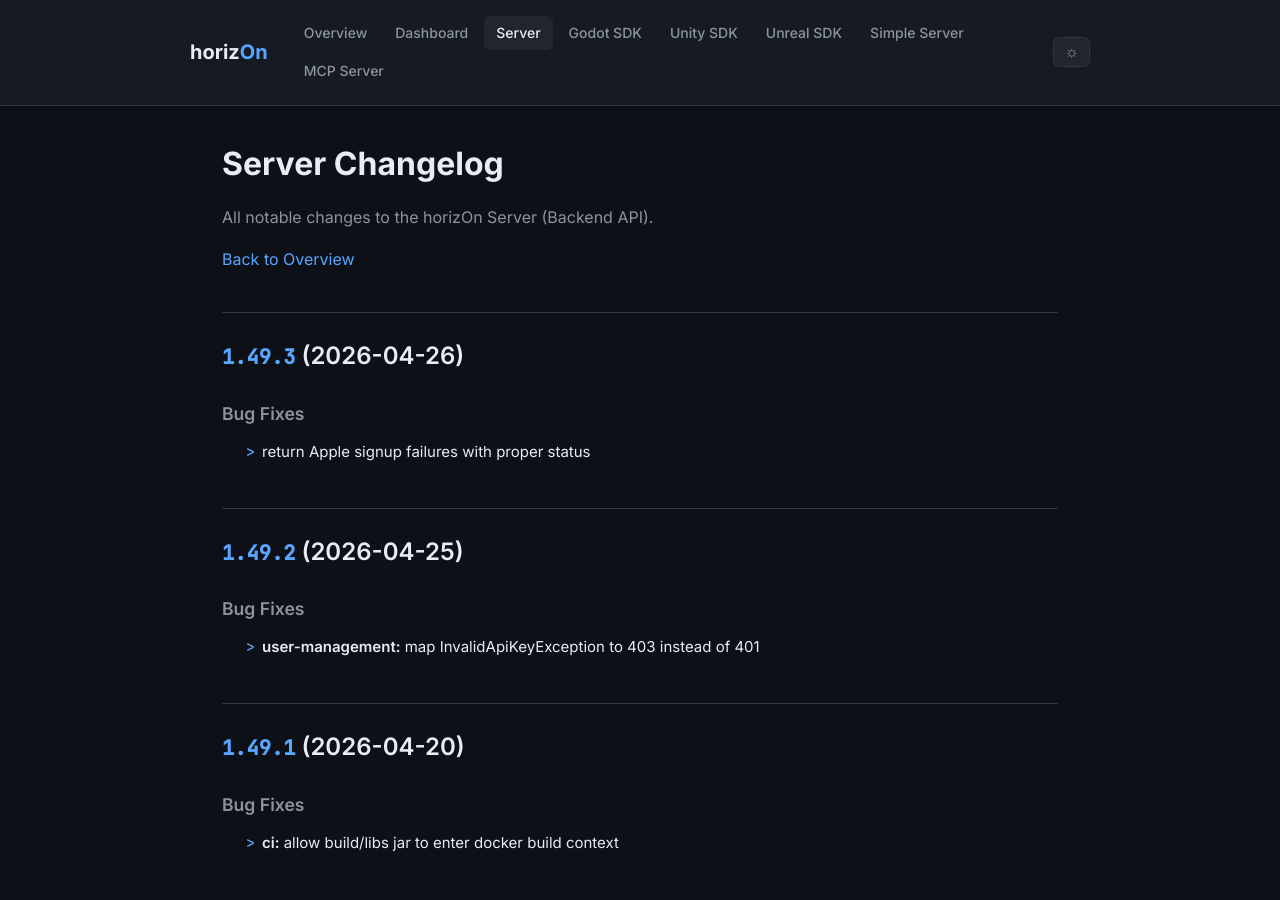
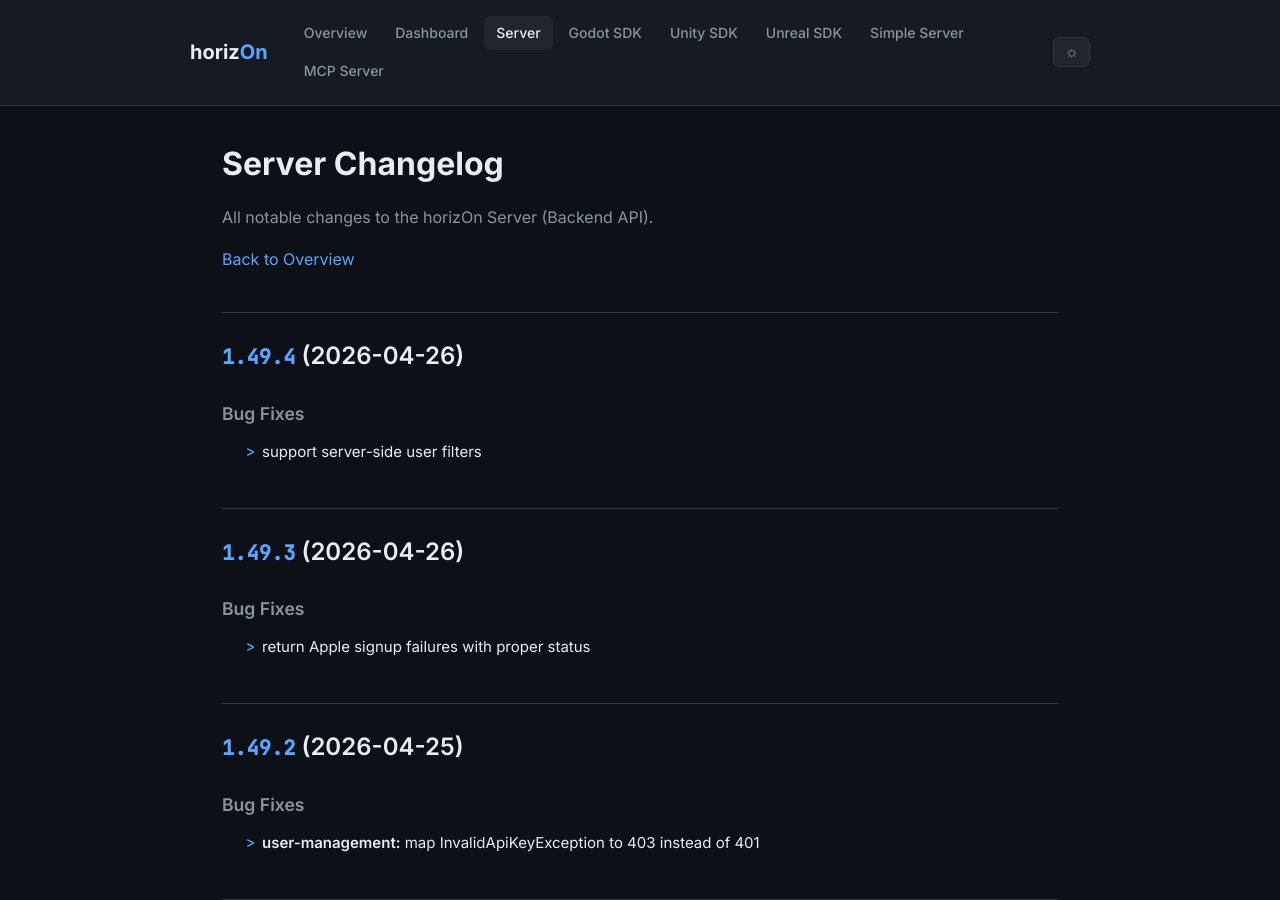
Before and after one commit to ProjectMakersDE/horizOn-Changelog, a Jekyll site: the page built from server-changelog.md, in a window 1280 px wide and 900 px high. Built offline with Jekyll 4.4.1, drawn with Linux system fonts in a browser that asks for light colours.

Commit message:
chore: sync changelogs [skip ci]

```diff
--- a/server-changelog.md
+++ b/server-changelog.md
@@ -8,6 +8,13 @@ title: Server Changelog
 All notable changes to the horizOn Server (Backend API).
 
 [Back to Overview](.)
+
+## [1.49.4](https://github.com/ProjectMakersDE/horizOn-Server/compare/v1.49.3...v1.49.4) (2026-04-26)
+
+
+### Bug Fixes
+
+* support server-side user filters ([467acac](https://github.com/ProjectMakersDE/horizOn-Server/commit/467acacc071f1e7bffe216f84b26296bb52cc447))
 
 ## [1.49.3](https://github.com/ProjectMakersDE/horizOn-Server/compare/v1.49.2...v1.49.3) (2026-04-26)
 
```
Also changed, not shown: index.md (+1 -1 lines).
